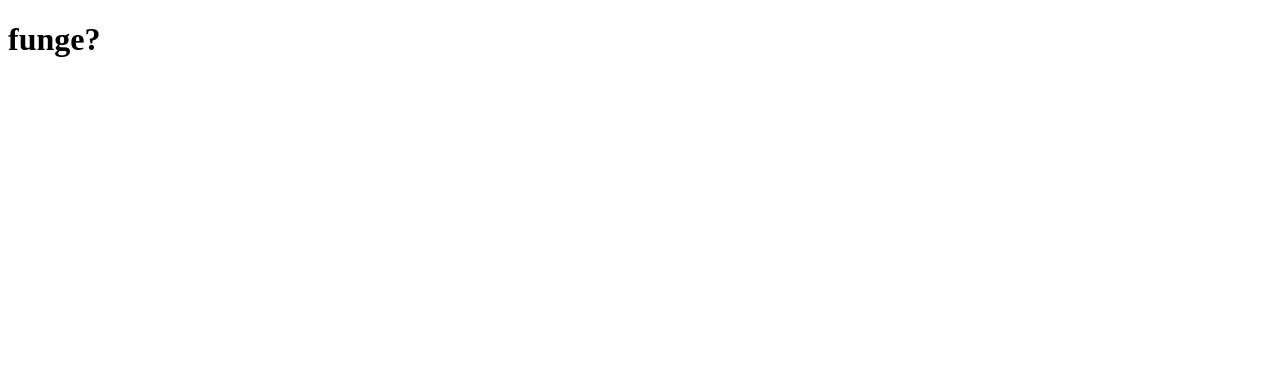
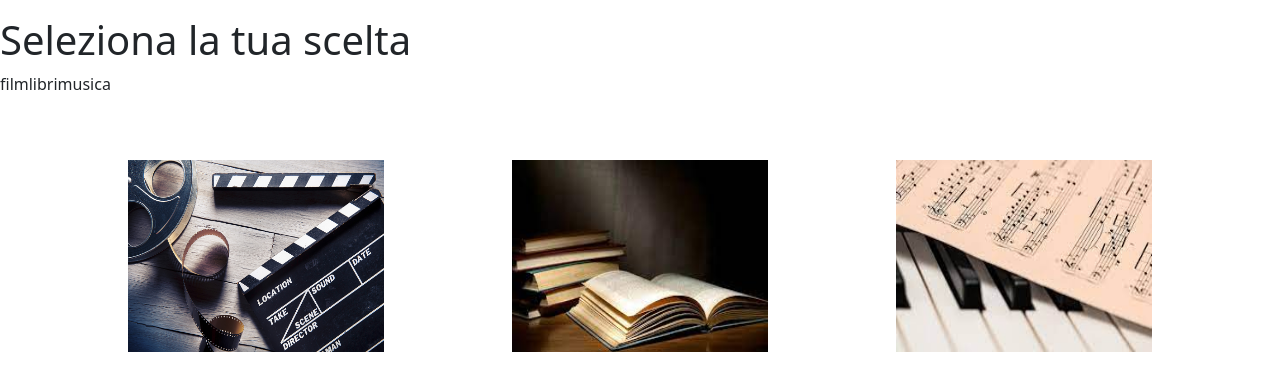
Before and after one commit to GiulioSilvestrini/laboratorioGitHub, a plain HTML site: page index.html in a window 1280 px wide. Drawn offline with nearby package versions, Linux system fonts and the light colour scheme.

Commit message:
crezione scheletro

```diff
--- a/index.html
+++ b/index.html
@@ -1,11 +1,49 @@
 <!DOCTYPE html>
 <html lang="en">
+
 <head>
     <meta charset="UTF-8">
     <meta name="viewport" content="width=device-width, initial-scale=1.0">
+    <link href="https://cdn.jsdelivr.net/npm/bootstrap@5.3.0/dist/css/bootstrap.min.css" rel="stylesheet"
+        integrity="sha384-9ndCyUaIbzAi2FUVXJi0CjmCapSmO7SnpJef0486qhLnuZ2cdeRhO02iuK6FUUVM" crossorigin="anonymous">
     <title>Document</title>
 </head>
+
+<style>
+.size {
+    max-width: 16rem;
+    max-height: 12rem;
+    min-height: 12rem;
+}
+</style>
+
 <body>
-    <h1>funge?</h1>
+    <h1 class="mt-3">Seleziona la tua scelta</h1>
+    <div class="d-flex">
+        <p>film</p>
+        <p>libri</p>
+        <p>musica</p>
+    </div>
+    <div class="d-flex justify-content-evenly mt-5">
+        <div>
+            <a href="film.html">
+                <img class="size" src="imgs/film.jpg" alt="films">
+            </a>
+        </div>
+        <div>
+            <a href="libri.html">
+                <img class="size" src="imgs/libri.jpg" alt="libri">
+            </a>
+        </div>
+        <div>
+            <a href="musica.html">
+                <img class="size" src="imgs/musica.jpg" alt="musica">
+            </a>
+        </div>
+    </div>
+    <script src="https://cdn.jsdelivr.net/npm/bootstrap@5.3.0/dist/js/bootstrap.bundle.min.js"
+        integrity="sha384-geWF76RCwLtnZ8qwWowPQNguL3RmwHVBC9FhGdlKrxdiJJigb/j/68SIy3Te4Bkz"
+        crossorigin="anonymous"></script>
 </body>
+
 </html>
```
Also changed, not shown: film.html (+11 -0 lines), libri.html (+11 -0 lines), musica.html (+11 -0 lines), imgs/film.jpg (added), imgs/libri.jpg (added), imgs/musica.jpg (added).
